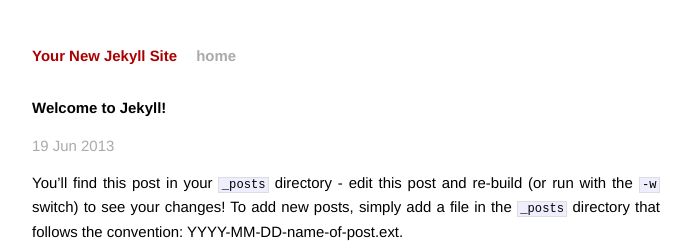
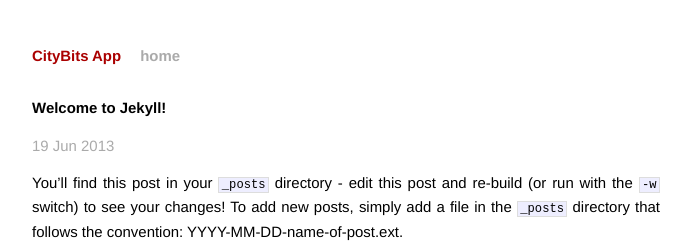
Before and after one commit to ren/citybitsapp.com, a Jekyll site: the page built from _posts/2013-06-19-welcome-to-jekyll.markdown, in a window 1280 px wide. Shown: the top 243 px of the page, without its empty margins (294-985 px from the left). Built offline with Jekyll 4.4.1, drawn with Linux system fonts in a browser that asks for light colours.

Commit message:
Added site url information.

```diff
--- a/_config.yml
+++ b/_config.yml
@@ -1,2 +1,3 @@
-name: Your New Jekyll Site
+name: CityBits App
 pygments: true
+url: http://citybitsapp.com
```
